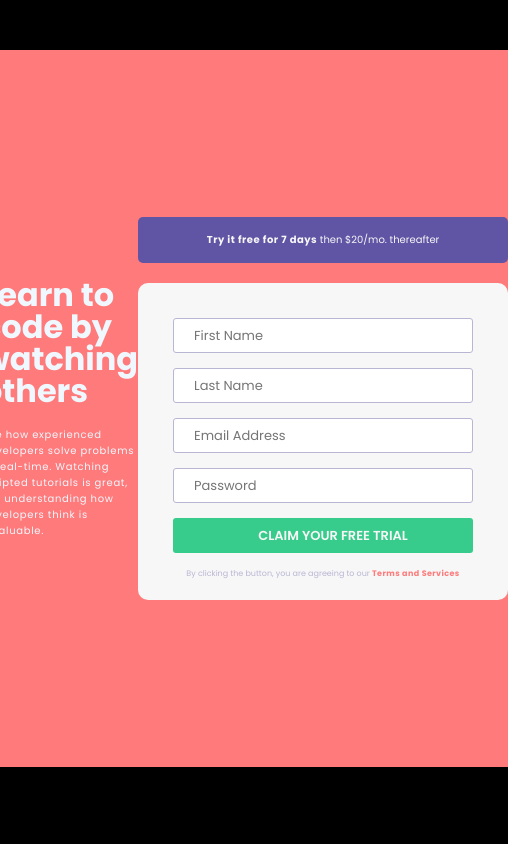
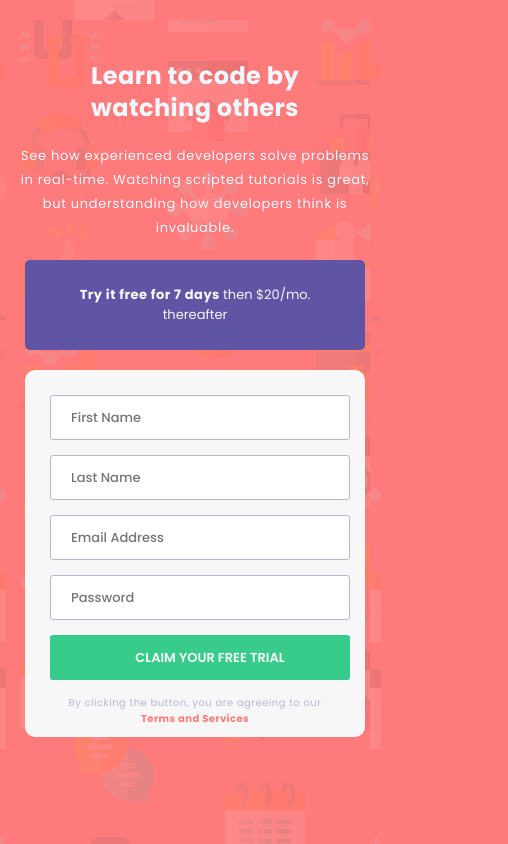
Before and after one commit to AdejinmiSeyi/Responsiveness-and-Media-Queries-, a plain HTML site: page index.html in a window 390 px wide. Shown: the whole page, 508 px wide, since content can reach past the window. Drawn offline with Linux system fonts and the light colour scheme.

Commit message:
Mobile responsive

```diff
--- a/style.css
+++ b/style.css
@@ -18,6 +18,7 @@ body{
 
 main{
     background-color: hsl(0, 100%, 74%) ;
+    background-image: url(bg-intro-desktop.png);
     display: flex;
     width: 1000px;
     height: 85vh;
@@ -103,3 +104,97 @@ input{
     font-weight: 700;
     letter-spacing: 0.4px;
 }
+
+@media screen and (max-width: 600px)  {
+
+    body{
+        background-color: hsl(0, 100%, 74%) ;
+        background-image: url(bg-intro-mobile.png);
+        margin: 0;
+        padding: 20px;
+        box-sizing: border-box;
+
+    }
+    main{
+        display: flex;
+        flex-direction: column;
+        width: 100%;
+        height: 100%;
+        /* margin: 20px; */
+        align-items: center;
+
+    }
+
+    .text{
+        flex-basis: 100%;
+        padding: 20px 0;
+        color: aliceblue;
+        text-align: center;
+
+    }
+
+    .right{
+        /* flex-basis: 100%; */
+        display: flex;
+        flex-direction: column;
+        align-items: center;
+        justify-content: center;
+    }
+
+    h2{
+        padding: 20px 30px;
+        font-size:x-large ;
+        line-height: 2rem;
+        letter-spacing: 0.4px;
+
+    }
+
+    .text p{
+        font-size: small;
+        font-weight: 400 ;
+        letter-spacing: 0.7px;
+        line-height: 1.5rem;
+
+    }
+
+    .free-trial{
+        background-color: hsl(248, 32%, 49%);
+        padding: 25px;
+        font-size: small;
+        width: 340px;
+        border-radius: 5px;
+        color: hsl(0, 0%, 97%);
+        text-align: center;
+    }
+
+    .login-box{
+        background-color: hsl(0, 0%, 97%);
+        padding: 10px;
+        width: 340px;
+        margin-top: 20px;
+        border-radius: 10px;
+    }
+
+    input{
+        display: block;
+        margin: 15px ;
+        width: 300px;
+        height: 45px;
+        border-radius: 3px;
+        border: 1px solid hsl(246, 25%, 77%);
+        padding-left: 20px;
+        font-size: small;
+        font-weight: 500;
+        font-family: 'Poppins', sans-serif;
+    }
+
+    .login-box p{
+        font-size: x-small;
+        text-align: center;
+        color: hsl(246, 25%, 77%);
+        padding: 0px 20px;
+        letter-spacing: 0.5px;
+    }
+
+
+}
```
